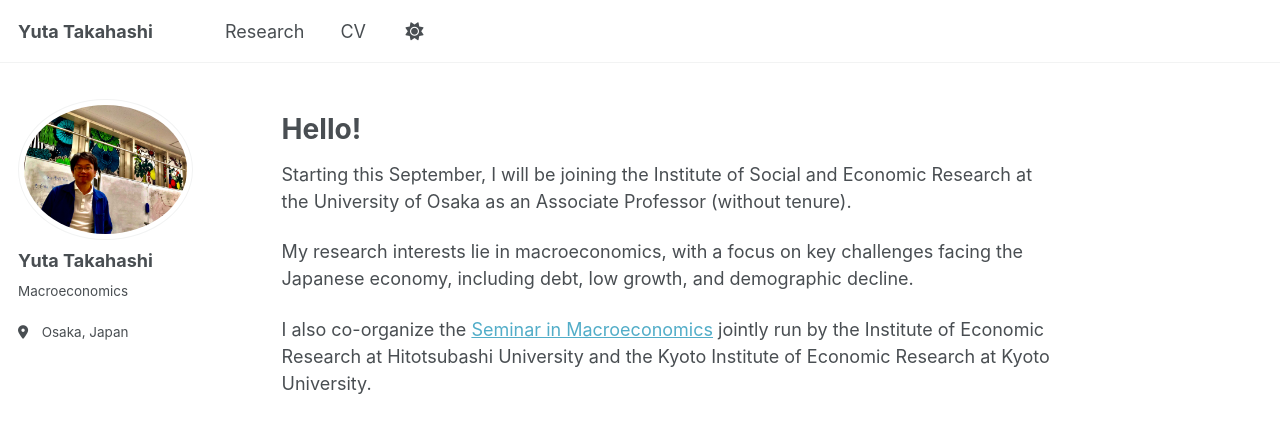
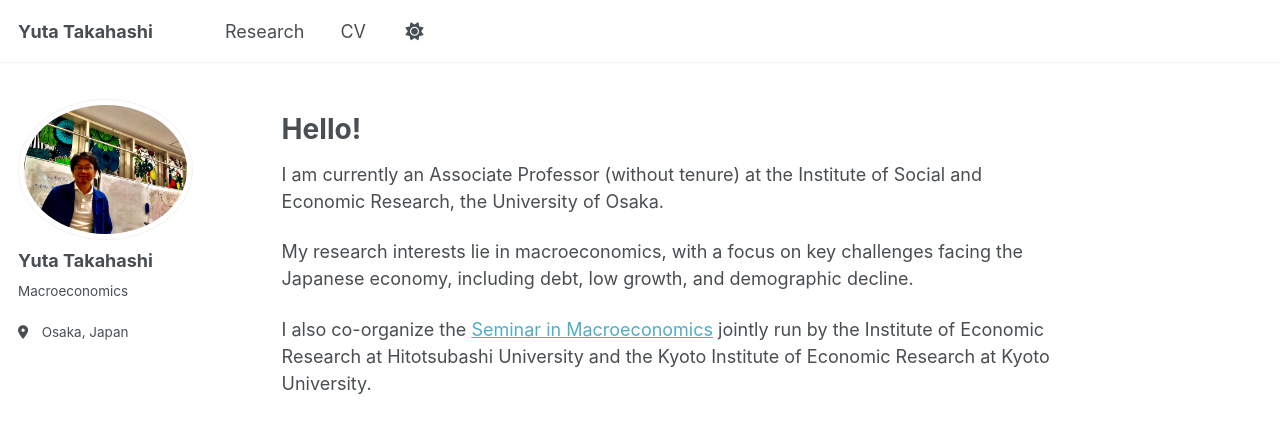
Before and after one commit to yuta-takahashi-1211/yuta-takahashi-1211.github.io, a Jekyll site: the page built from index.md, in a window 1280 px wide. Shown: the top 433 px of the page. Built offline with Jekyll 4.4.1, drawn with Linux system fonts in a browser that asks for light colours.

Commit message:
Update index.md

```diff
--- a/index.md
+++ b/index.md
@@ -9,7 +9,7 @@ toc: false         # 目次が出る場合はこれで非表示
 ---
 # Hello!
 
-Starting this September, I will be joining the Institute of Social and Economic Research at the University of Osaka as an Associate Professor (without tenure).
+I am currently an Associate Professor (without tenure) at the Institute of Social and Economic Research, the University of Osaka.
 
 My research interests lie in macroeconomics, with a focus on key challenges facing the Japanese economy, including debt, low growth, and demographic decline.
 
```
